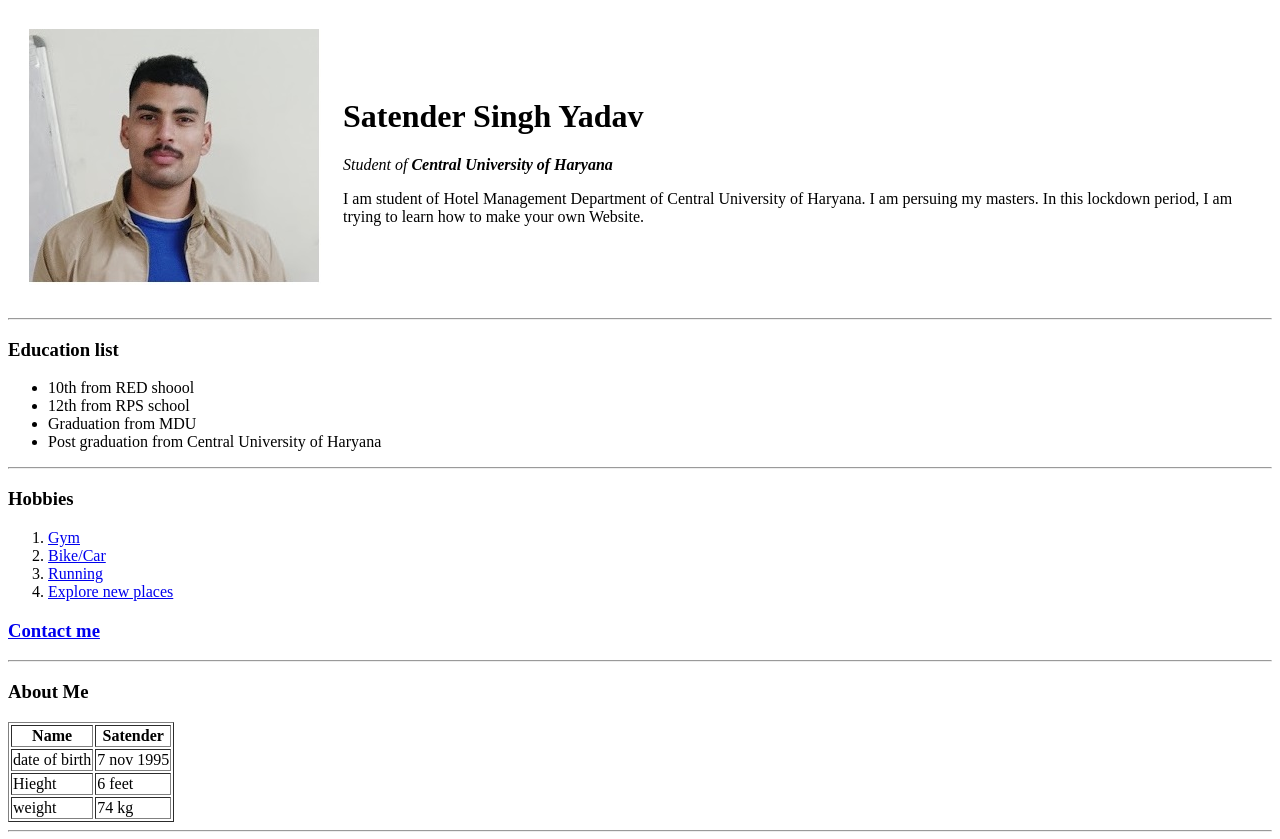
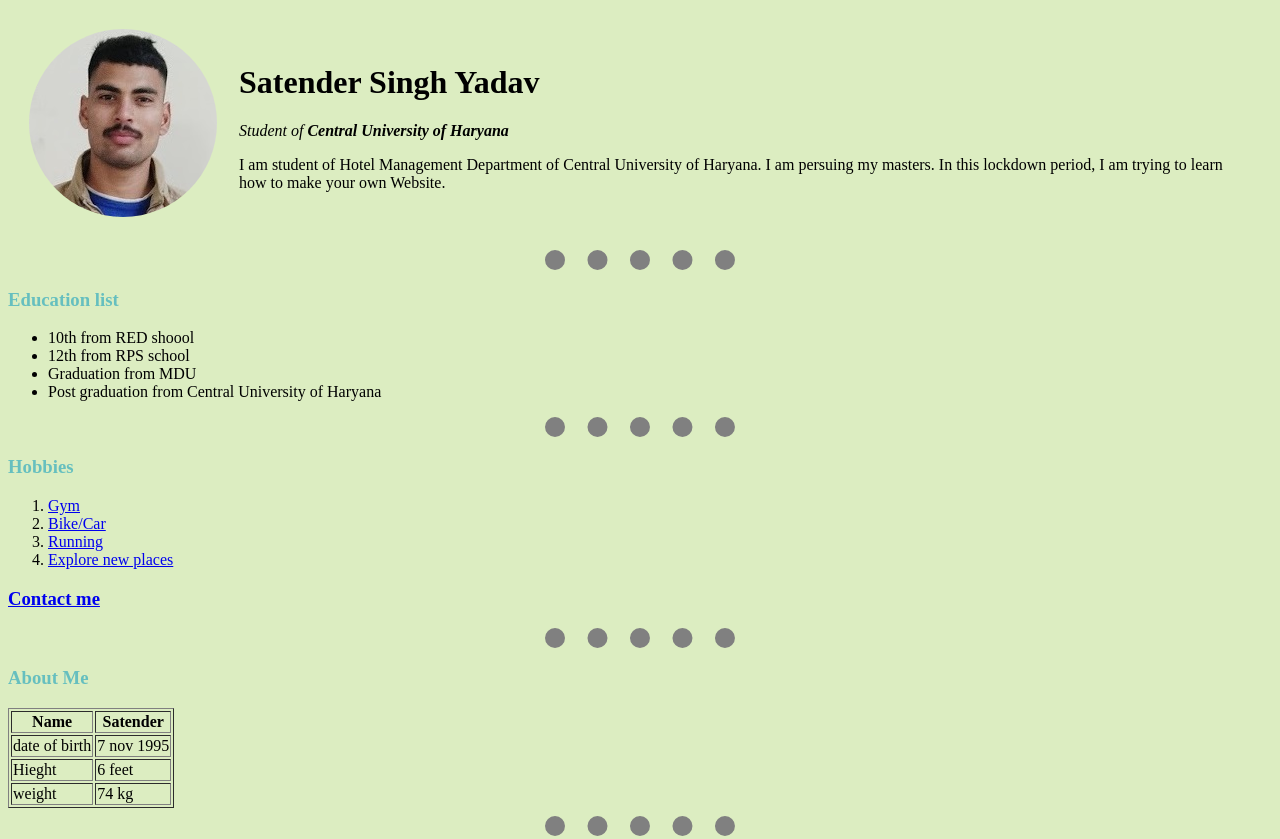
Before and after one commit to satender241/first-page, a plain HTML site: page index.html in a window 1280 px wide. Shown: the top 839 px of the page. Drawn offline with Linux system fonts and the light colour scheme.

Commit message:
Add files via upload

```diff
--- /dev/null
+++ b/css/style.css
@@ -0,0 +1,7 @@
+body{background-color: #dcedc1}
+h3 {color: #66bfbf}
+hr {
+    border-color: gray;
+    border-style: dotted none none;
+    border-width: 20px;
+    width: 15%;}
--- a/index.html
+++ b/index.html
@@ -3,11 +3,12 @@
   <head>
     <meta charset="utf-8">
     <title>Satender's personal site </title>
+    <link rel="stylesheet" href="css/style.css">
   </head>
   <body>
     <table cellspacing="20">
       <tr>
-            <td>        <img src="satender.jpg" alt="personal security"></td>
+        <td>        <img src="satender.png" alt="personal security"></td>
         <td>  <h1> Satender Singh Yadav</h1>
           <p>
             <em> Student of <strong>Central University of Haryana</strong> </em></p>
```
Also changed, not shown: contact.html (+1 -1 lines), satender.png (added). Lines whose indentation alone changed are shown as unchanged.
